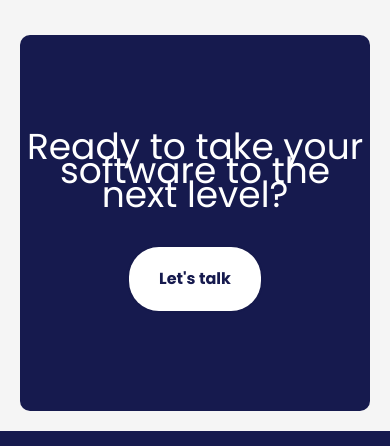
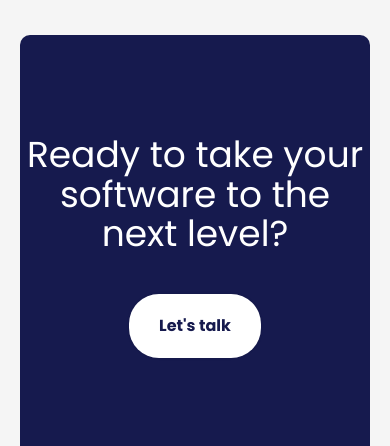
Before and after one commit to AuroraCF/AuroraCF.github.io, a Gatsby site: page /case-study/ubdi in a window 390 px wide. Shown: the part 2740-3186 px from the top of the page. Built offline with nearby package versions, Linux system fonts and the light colour scheme; Gatsby itself is replaced by a stand-in of ours.

Commit message:
Line height mobile fix for contact us title

```diff
--- a/src/pages/styles.scss
+++ b/src/pages/styles.scss
@@ -3667,6 +3667,7 @@ p:not(:last-child) {
     h5 {
       font-size: 36px;
       margin-bottom: 40px;
+      line-height: 1.1em;
     }
 
     .new-contact-us_button {
```
